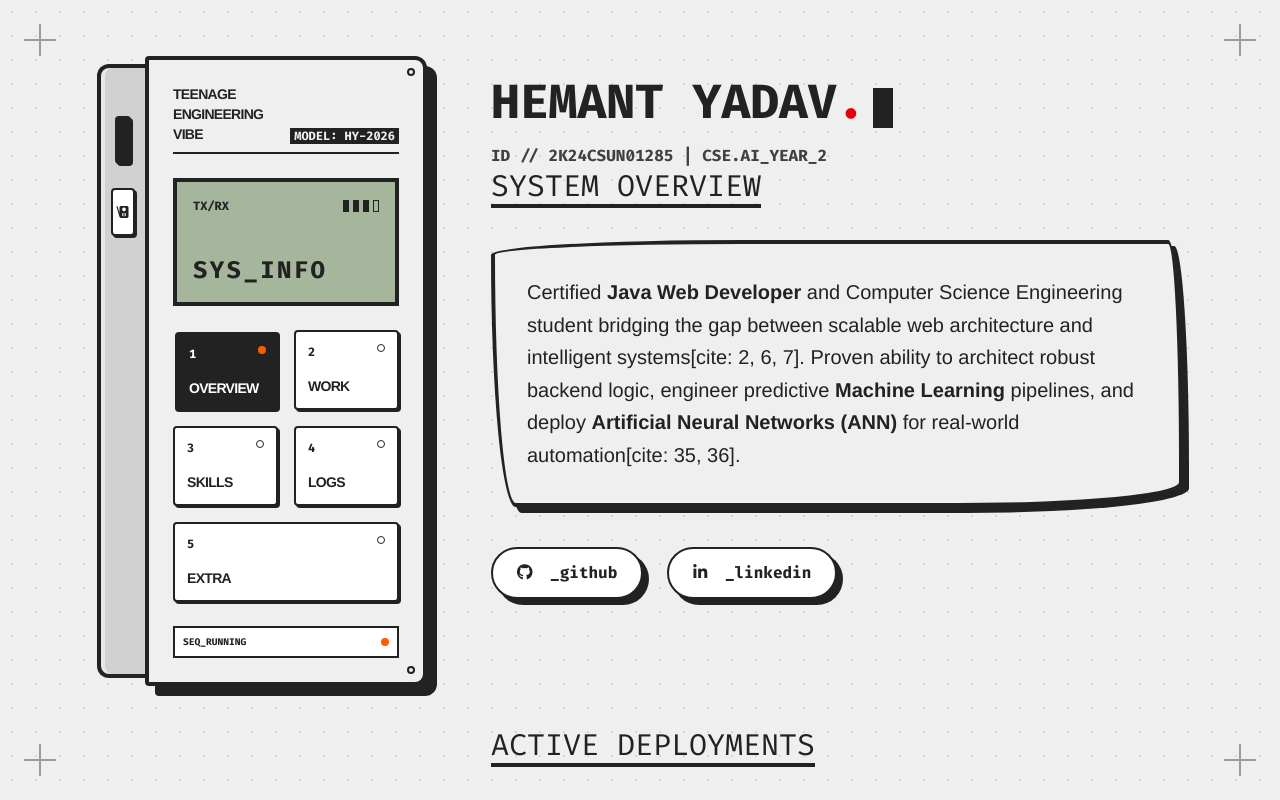
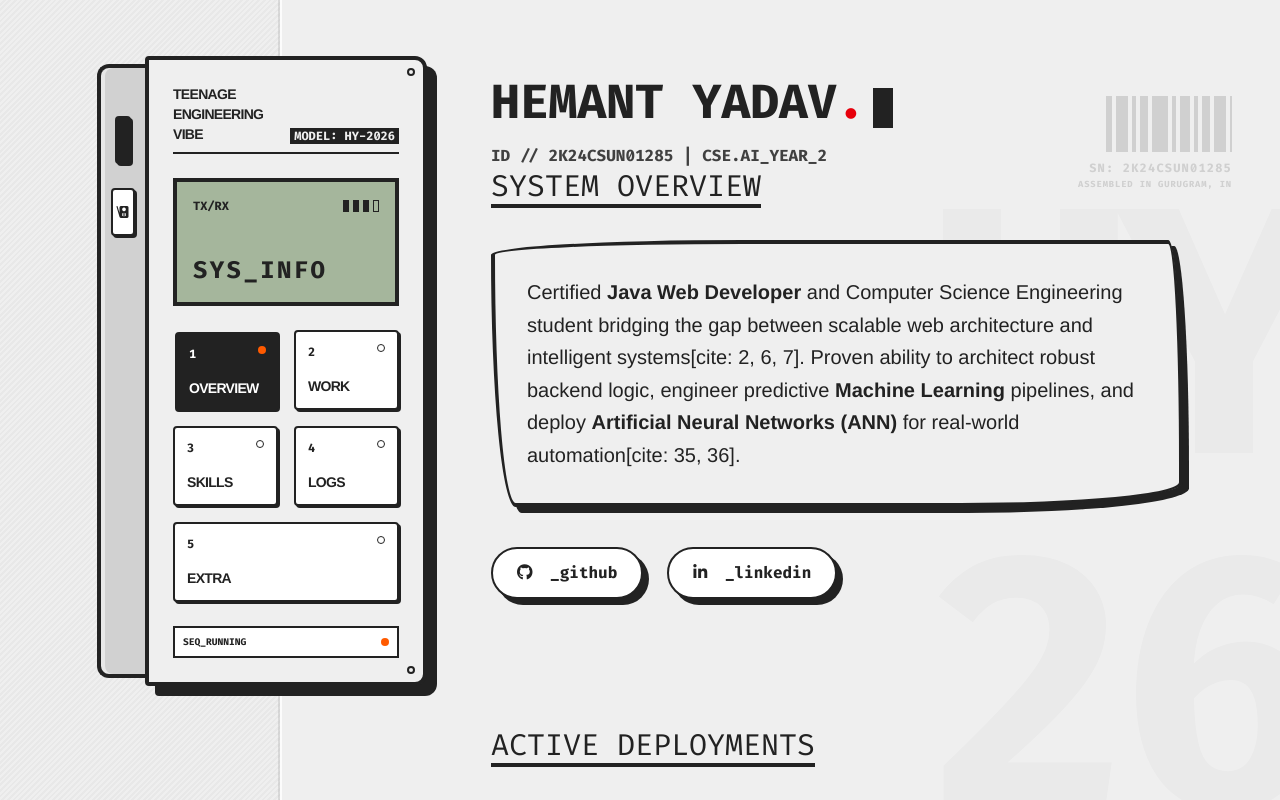
Before and after one commit to hemantydv06/e-ink-portfolio, a React (Vite) app: page / in a window 1280 px wide. Shown: the top 800 px of the page. Built offline with nearby package versions, Linux system fonts and the light colour scheme.

Commit message:
Engineered industrial synth backplate design with grip tape texture and manufacturing decals

```diff
--- a/src/App.jsx
+++ b/src/App.jsx
@@ -57,30 +57,41 @@ const App = () => {
   return (
     <div className="relative flex justify-center min-h-screen bg-eink-bg overflow-hidden">
 
-      {/* === PROCEDURAL DOT MATRIX BACKGROUND === */}
-      <div className="fixed inset-0 w-full h-full bg-dot-matrix opacity-[0.12] pointer-events-none z-0"></div>
+      {/* === INDUSTRIAL SYNTH BACKPLATE DESIGN === */}
 
-      {/* === MECHANICAL REGISTRATION MARKS (Viewport Corners) === */}
-      {/* Top Left */}
-      <div className="fixed top-6 left-6 w-8 h-8 pointer-events-none z-0 opacity-40">
-        <div className="absolute top-1/2 left-0 w-full h-[2px] bg-eink-ink -translate-y-1/2"></div>
-        <div className="absolute left-1/2 top-0 w-[2px] h-full bg-eink-ink -translate-x-1/2"></div>
+      {/* 1. Grip Tape Panel on Left (Simulates a textured handling grip) */}
+      <div
+        className="fixed top-0 left-0 w-16 md:w-[280px] h-full pointer-events-none z-0 border-r-2 border-eink-ink/10 shadow-[2px_0_0_rgba(255,255,255,0.8)]"
+        style={{
+          backgroundImage: 'repeating-linear-gradient(-45deg, transparent, transparent 2px, rgba(34, 34, 34, 0.03) 2px, rgba(34, 34, 34, 0.03) 4px)'
+        }}
+      ></div>
+
+      {/* 2. Molded Plastic Hardware Stamp (Massive faint lettering in background) */}
+      <div className="fixed -bottom-16 -right-8 font-mono font-black text-[15rem] md:text-[22rem] text-eink-ink opacity-[0.02] pointer-events-none z-0 select-none leading-none tracking-tighter shadow-inner">
+        HY<br/>26
       </div>
-      {/* Top Right */}
-      <div className="fixed top-6 right-6 w-8 h-8 pointer-events-none z-0 opacity-40">
-        <div className="absolute top-1/2 left-0 w-full h-[2px] bg-eink-ink -translate-y-1/2"></div>
-        <div className="absolute left-1/2 top-0 w-[2px] h-full bg-eink-ink -translate-x-1/2"></div>
+
+      {/* 3. Faux Laser-Etched Decal & Barcode (Top Right) */}
+      <div className="fixed top-24 right-12 pointer-events-none z-0 flex-col items-end opacity-[0.15] hidden xl:flex">
+        <div className="flex gap-1 h-14 mb-2">
+           <div className="w-1.5 bg-eink-ink"></div>
+           <div className="w-3 bg-eink-ink"></div>
+           <div className="w-1 bg-eink-ink"></div>
+           <div className="w-2 bg-eink-ink"></div>
+           <div className="w-4 bg-eink-ink"></div>
+           <div className="w-1 bg-eink-ink"></div>
+           <div className="w-2.5 bg-eink-ink"></div>
+           <div className="w-1 bg-eink-ink"></div>
+           <div className="w-2 bg-eink-ink"></div>
+           <div className="w-3 bg-eink-ink"></div>
+           <div className="w-0.5 bg-eink-ink"></div>
+        </div>
+        <span className="font-mono text-xs font-bold text-eink-ink tracking-widest">SN: 2K24CSUN01285</span>
+        <span className="font-mono text-[0.55rem] font-bold text-eink-ink tracking-widest uppercase mt-0.5">ASSEMBLED IN GURUGRAM, IN</span>
       </div>
-      {/* Bottom Left */}
-      <div className="fixed bottom-6 left-6 w-8 h-8 pointer-events-none z-0 opacity-40 md:block hidden">
-        <div className="absolute top-1/2 left-0 w-full h-[2px] bg-eink-ink -translate-y-1/2"></div>
-        <div className="absolute left-1/2 top-0 w-[2px] h-full bg-eink-ink -translate-x-1/2"></div>
-      </div>
-      {/* Bottom Right */}
-      <div className="fixed bottom-6 right-6 w-8 h-8 pointer-events-none z-0 opacity-40 md:block hidden">
-        <div className="absolute top-1/2 left-0 w-full h-[2px] bg-eink-ink -translate-y-1/2"></div>
-        <div className="absolute left-1/2 top-0 w-[2px] h-full bg-eink-ink -translate-x-1/2"></div>
-      </div>
+
+      {/* ========================================= */}
 
       {/* Main Grid */}
       <div className="grid grid-cols-1 md:grid-cols-[330px_1fr] md:gap-16 max-w-[1150px] w-full px-8 py-14 z-10">
```
